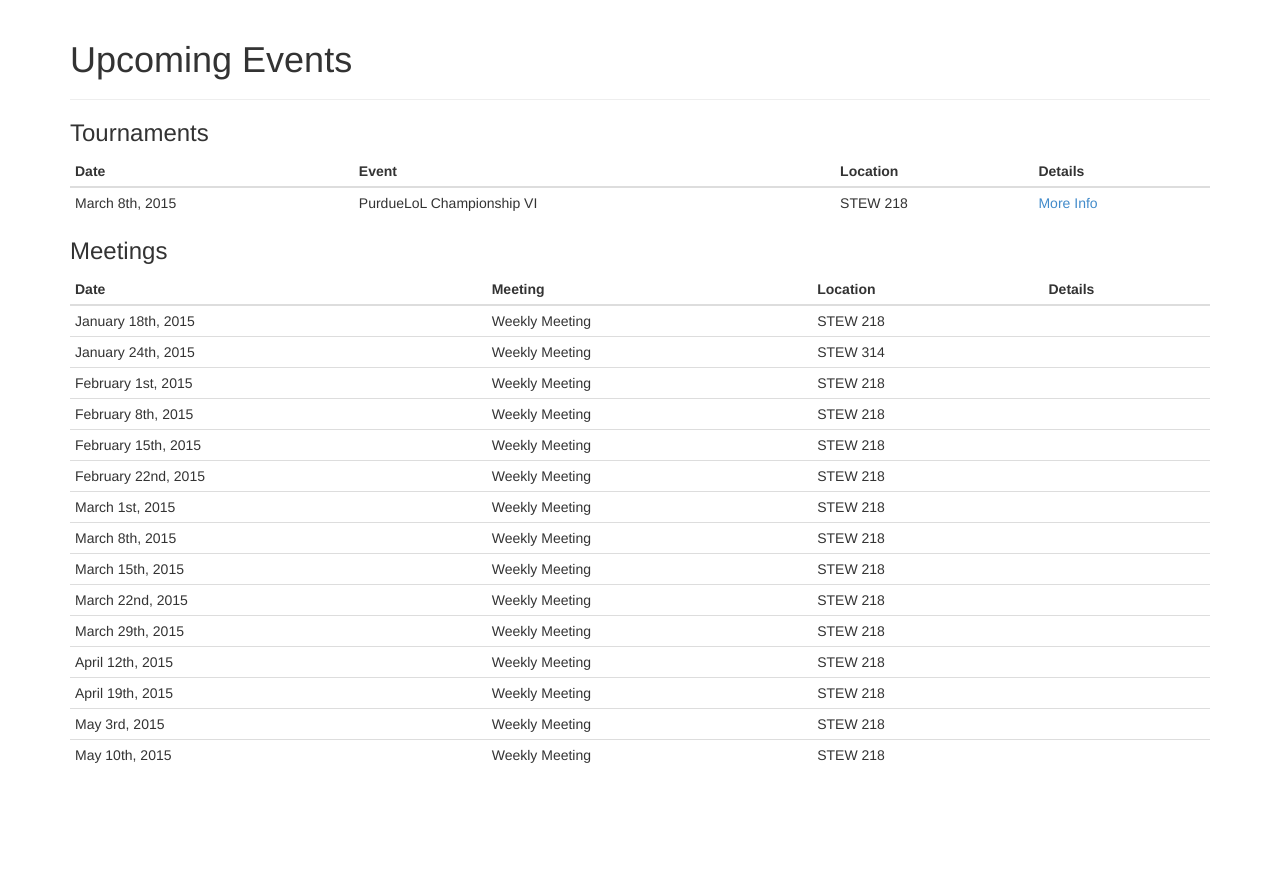
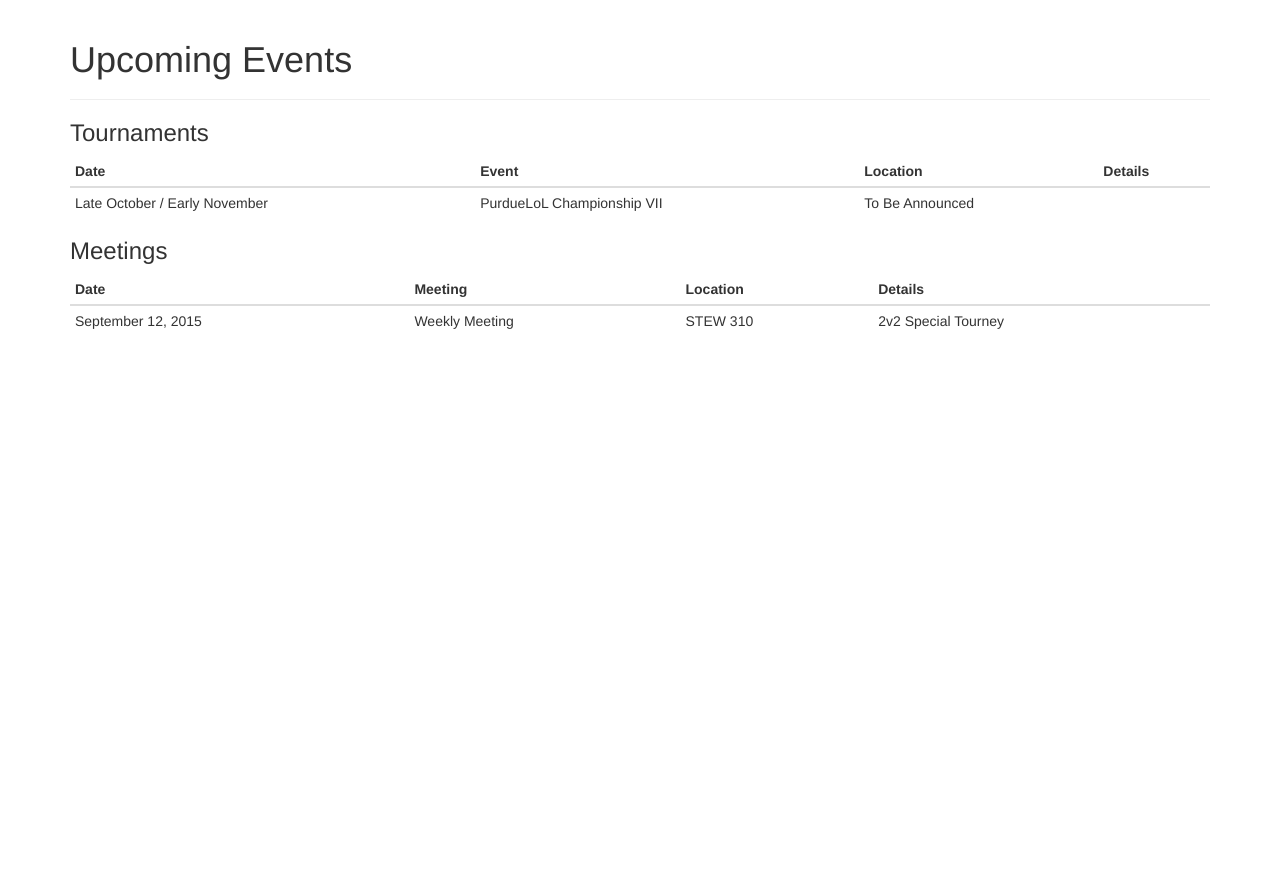
Before and after one commit to smithsps/PurdueLoLWebsite, a PHP site: page /events/index.php in a window 1280 px wide. Shown: the part 52-922 px from the top of the page. After the commit the page ends 381 px from the top, so only its background shows below. Run offline with PHP 8.4, Linux system fonts and the light colour scheme; some libraries are stand-ins or nearby versions.

Commit message:
Updated Events page, TODO make it look nicer

```diff
--- a/events/index.php
+++ b/events/index.php
@@ -24,10 +24,10 @@
 	    </thead>
 	    <tbody>
 	      <tr href="/events/ChampionshipVI.php">
-		<td>March 8th, 2015</td>
-		<td>PurdueLoL Championship VI</td>
-		<td>STEW 218</td>
-		<td><a href="/events/ChampionshipVI.php">More Info</a></td>
+		<td>Late October / Early November</td>
+		<td>PurdueLoL Championship VII</td>
+		<td>To Be Announced</td>
+		<td></td>
 	      </tr>
 	    </tbody>
 	  </table>
@@ -50,94 +50,10 @@
 		<td>2 Player 1v1 Tourney</td>
 	      </tr> -->
 	      <tr>
-	      	<td>January 18th, 2015</td>
+	      	<td>September 12, 2015</td>
 	      	<td>Weekly Meeting</td>
-	      	<td>STEW 218</td>
-	      	<td></td>
-	      </tr>
-	      <tr>
-	      	<td>January 24th, 2015</td>
-	      	<td>Weekly Meeting</td>
-	      	<td>STEW 314</td>
-	      	<td></td>
-	      </tr>
-	      <tr>
-	      	<td>February 1st, 2015</td>
-	      	<td>Weekly Meeting</td>
-	      	<td>STEW 218</td>
-	      	<td></td>
-	      </tr>
-	      <tr>
-	      	<td>February 8th, 2015</td>
-	      	<td>Weekly Meeting</td>
-	      	<td>STEW 218</td>
-	      	<td></td>
-	      </tr>
-	      <tr>
-	      	<td>February 15th, 2015</td>
-	      	<td>Weekly Meeting</td>
-	      	<td>STEW 218</td>
-	      	<td></td>
-	      </tr>
-	      <tr>
-	      	<td>February 22nd, 2015</td>
-	      	<td>Weekly Meeting</td>
-	      	<td>STEW 218</td>
-	      	<td></td>
-	      </tr>
-	      <tr>
-	      	<td>March 1st, 2015</td>
-	      	<td>Weekly Meeting</td>
-	      	<td>STEW 218</td>
-	      	<td></td>
-	      </tr>
-	      <tr>
-	      	<td>March 8th, 2015</td>
-	      	<td>Weekly Meeting</td>
-	      	<td>STEW 218</td>
-	      	<td></td>
-	      </tr>
-	      <tr>
-	      	<td>March 15th, 2015</td>
-	      	<td>Weekly Meeting</td>
-	      	<td>STEW 218</td>
-	      	<td></td>
-	      </tr>
-	      <tr>
-	      	<td>March 22nd, 2015</td>
-	      	<td>Weekly Meeting</td>
-	      	<td>STEW 218</td>
-	      	<td></td>
-	      </tr>
-	      <tr>
-	      	<td>March 29th, 2015</td>
-	      	<td>Weekly Meeting</td>
-	      	<td>STEW 218</td>
-	      	<td></td>
-	      </tr>
-	      <tr>
-	      	<td>April 12th, 2015</td>
-	      	<td>Weekly Meeting</td>
-	      	<td>STEW 218</td>
-	      	<td></td>
-	      </tr>
-	      <tr>
-	      	<td>April 19th, 2015</td>
-	      	<td>Weekly Meeting</td>
-	      	<td>STEW 218</td>
-	      	<td></td>
-	      </tr>
-	      <tr>
-	      	<td>May 3rd, 2015</td>
-	      	<td>Weekly Meeting</td>
-	      	<td>STEW 218</td>
-	      	<td></td>
-	      </tr>
-	      <tr>
-	      	<td>May 10th, 2015</td>
-	      	<td>Weekly Meeting</td>
-	      	<td>STEW 218</td>
-	      	<td></td>
+	      	<td>STEW 310</td>
+	      	<td>2v2 Special Tourney</td>
 	      </tr>
 	    </tbody>
 	  </table>
```
